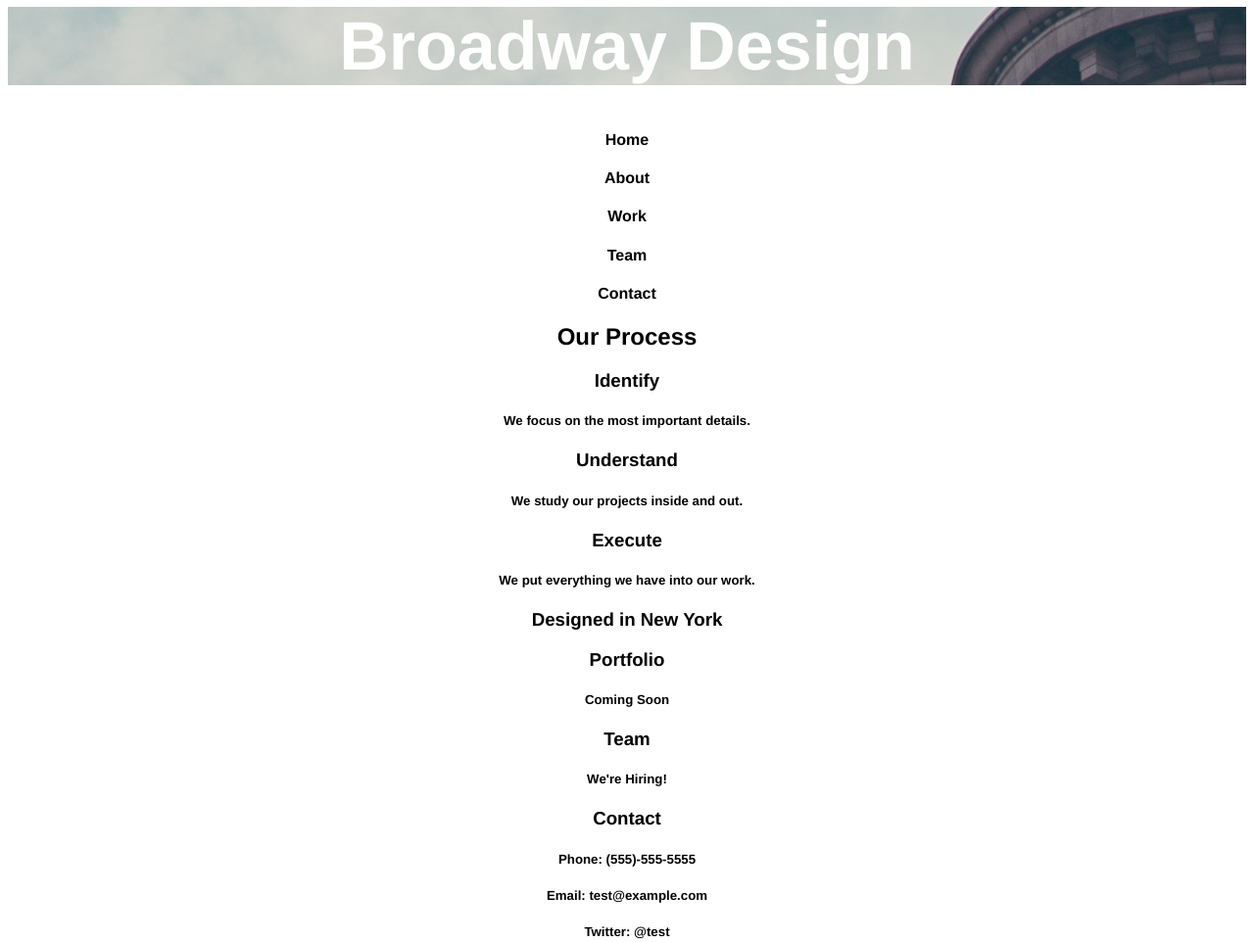
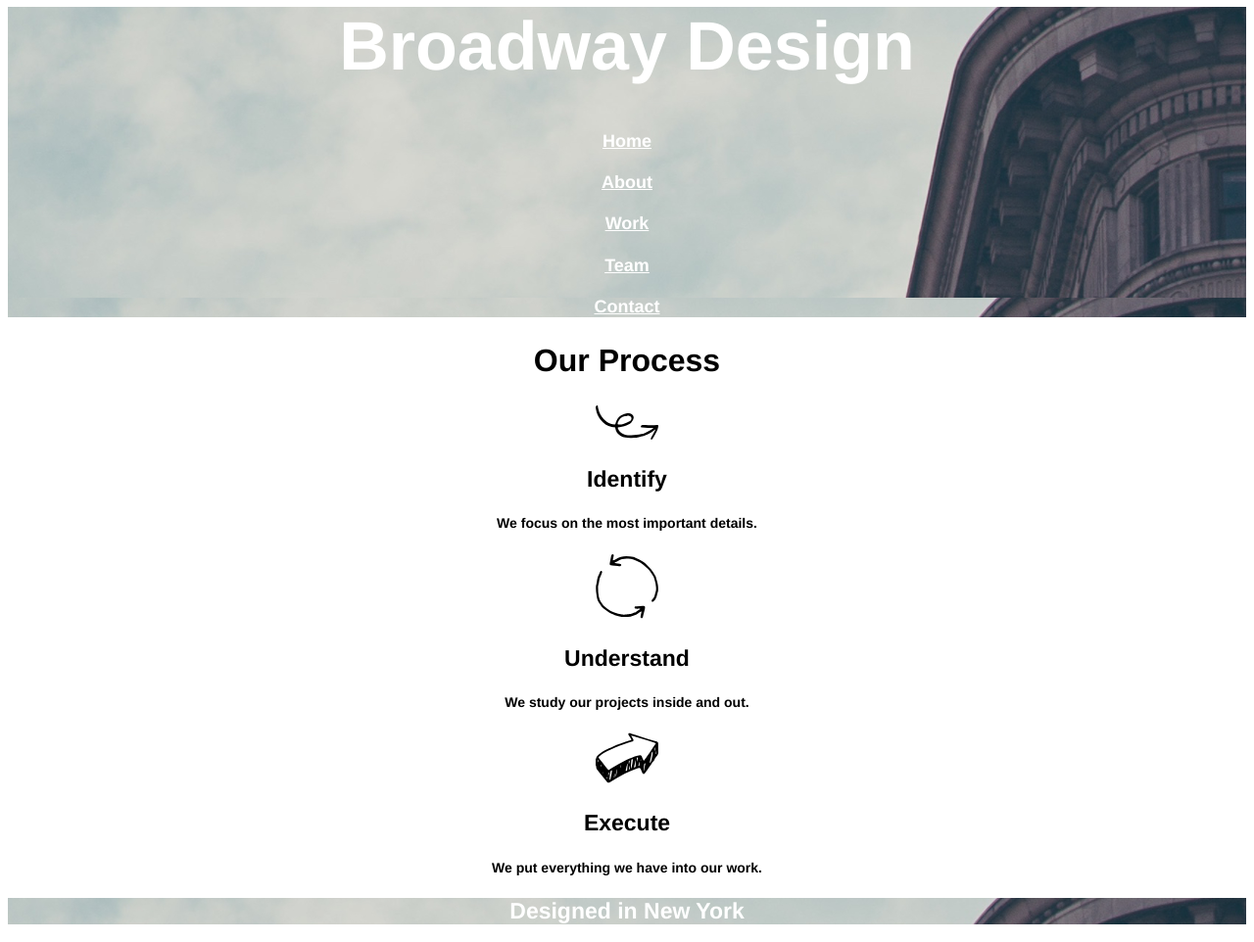
Before and after one commit to KazeIU/broadway, a plain HTML site: page index.html in a window 1280 px wide. Shown: the part 40-1002 px from the top of the page at 98% size. Drawn offline with Linux system fonts and the light colour scheme; files whose address does not match are found by name.

Commit message:
Second Commit.

```diff
--- a/index.html
+++ b/index.html
@@ -7,20 +7,25 @@
   <body>
     <div>
     <h1>Broadway Design<h1>
-    <h4>Home</h4>
-    <h4>About</h4>
-    <h4>Work</h4>
-    <h4>Team</h4>
-    <h4>Contact</h4>
-    </div>
+    <h4><a href="#">Home</a></h4>
+    <h4><a href="#">About</a></h4>
+    <h4><a href="#">Work</a></h4>
+    <h4><a href="#">Team</a></h4>
+    <h4><a href="#">Contact</a></h4>
+  </div>
     <h2>Our Process</h2>
+    <img src="C:\Users\Caleb\Desktop\Computer Science\projects\broadway\resources\images\identify.svg">
     <h3>Identify</h3>
     <h5>We focus on the most important details.</h5>
+    <img src="C:\Users\Caleb\Desktop\Computer Science\projects\broadway\resources\images\understand.svg">
     <h3>Understand</h3>
     <h5>We study our projects inside and out.</h5>
+    <img src="C:\Users\Caleb\Desktop\Computer Science\projects\broadway\resources\images\execute.svg">
     <h3>Execute</h3>
     <h5>We put everything we have into our work.</h5>
-    <h3>Designed in New York</h3>
+  <div>
+    <h3 style="font-size: 23px; font-weight: bold; color: white;">Designed in New York</h3>
+  </div>
     <h3>Portfolio</h3>
     <h5>Coming Soon</h5>
     <h3>Team</h3>
@@ -29,5 +34,6 @@
     <h5>Phone: (555)-555-5555</h5>
     <h5>Email: test@example.com</h5>
     <h5>Twitter: @test</h5>
+    <h5 style="text-align: left; color: white; background-color: dimgray"> <span> &copy; Broadway 2016</span> Home About Work Team Contact </h5>
   </body>
 </html>
--- a/resources/css/style.css
+++ b/resources/css/style.css
@@ -7,5 +7,32 @@ h1 {
   font-size: 70px;
   font-weight: bold;
   color: white;
+}
+
+h2 {
+  font-size: 32px;
+  font-weight: bold;
+}
+
+h3 {
+  font-size: 23px;
+  font-weight: bold;
+}
+
+h4 a {
+  font-size: 18px;
+  color: white;
+}
+
+h5 {
+  font-size: 14px;
+}
+
+div {
   background-image: url("C:/Users/Caleb/Desktop/Computer Science/projects/broadway/resources/images/the-flatiron-building.png");
 }
+
+span {
+  font-size: 11px;
+  color: white;
+}
```
